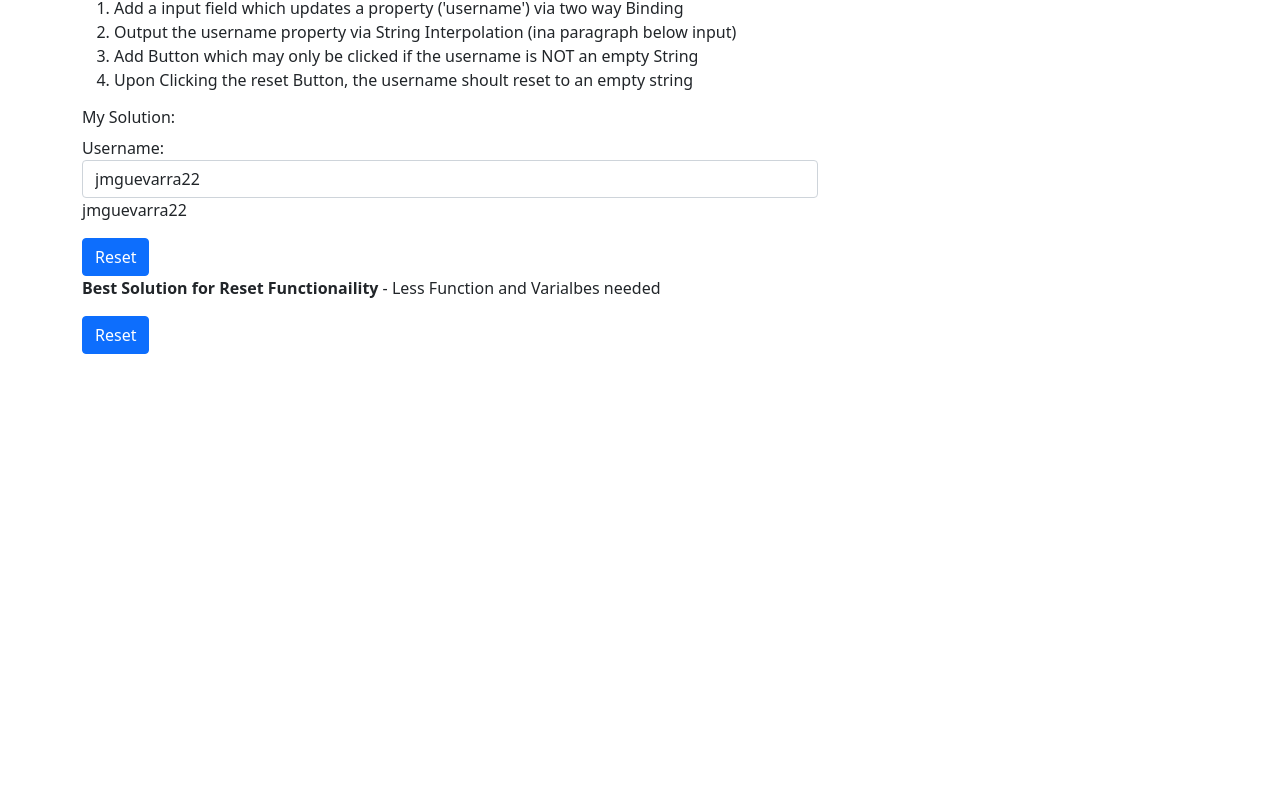
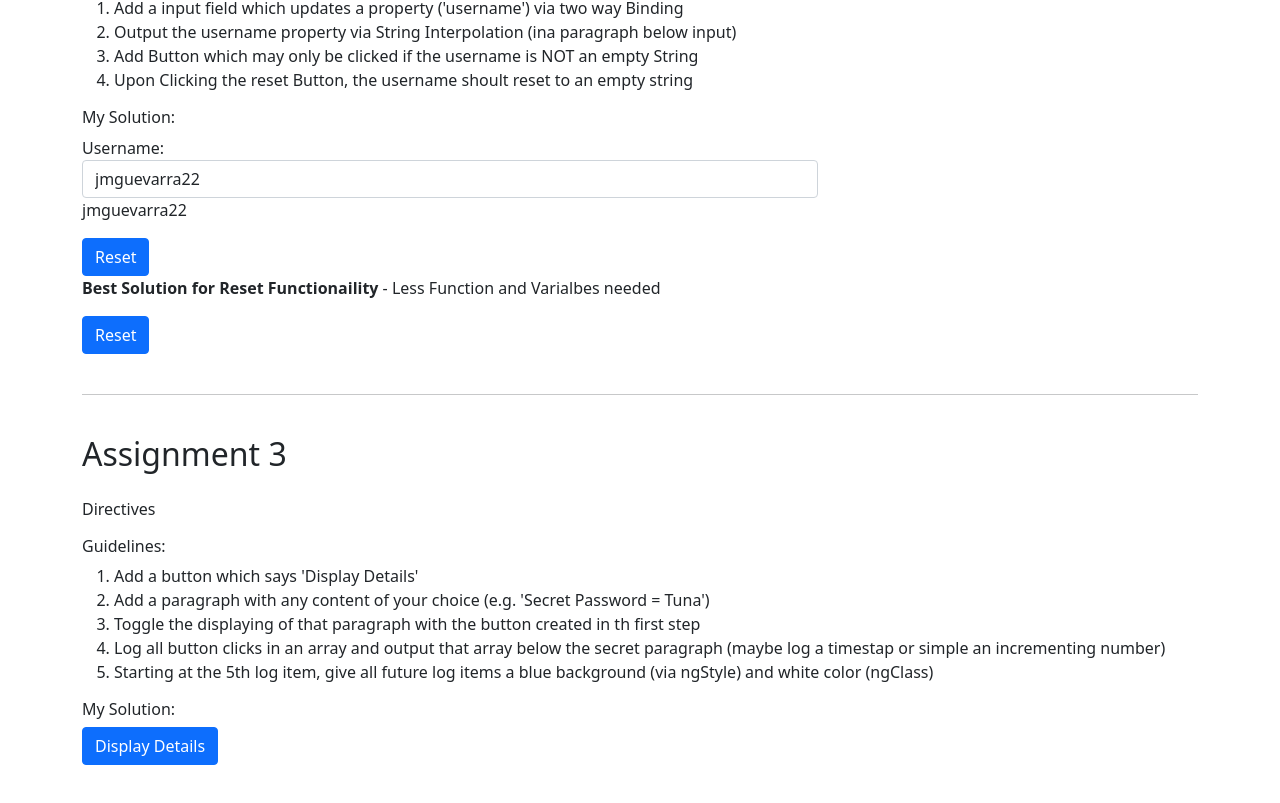
Before and after one commit to jmguevarra/angular-hello-app, an Angular app: page / in a window 1280 px wide. Shown: the part 1237-2040 px from the top of the page. Before the commit the page ends 1615 px from the top, so only its background shows below. Built offline with nearby package versions, Linux system fonts and the light colour scheme.

Commit message:
Assignment 3 - Directives

```diff
--- a/src/app/app.component.html
+++ b/src/app/app.component.html
@@ -23,7 +23,12 @@
     </div>
 
     <hr> <!-- Assignment Section  -->
-    <div class="row assignment-section py-4">
+    <div class="row assignment2-section py-4">
         <app-assignment2></app-assignment2>
     </div>
+
+    <hr> <!-- Assignment Section  -->
+    <div class="row assignment3-section py-4">
+        <app-assignment3></app-assignment3>
+    </div>
 </div>
--- a/src/app/app.module.ts
+++ b/src/app/app.module.ts
@@ -7,6 +7,7 @@ import { SuccessAlertComponent } from './success-alert/success-alert.component';
 import { WarningAlert } from './warning-alert/warning-alert.component';
 import { ServerComponent } from './server/server-component';
 import { Assignment2Component } from './assignment2/assignment2.component';
+import { Assignment3Component } from './assignment3/assignment3.component';
 
 @NgModule({
   declarations: [
@@ -14,7 +15,8 @@ import { Assignment2Component } from './assignment2/assignment2.component';
     SuccessAlertComponent,
     WarningAlert,
     ServerComponent,
-    Assignment2Component
+    Assignment2Component,
+    Assignment3Component
   ],
   imports: [
     BrowserModule,
--- /dev/null
+++ b/src/app/assignment3/assignment3.component.css
@@ -0,0 +1,3 @@
+.text-white{
+    color:white;
+}
--- /dev/null
+++ b/src/app/assignment3/assignment3.component.html
@@ -0,0 +1,24 @@
+<h2 class="mb-4">Assignment 3</h2>
+<p>Directives</p>
+
+<h6>Guidelines: </h6>
+<ol>
+    <li>Add a button which says 'Display Details'</li>
+    <li>Add a paragraph with any content of your choice (e.g. 'Secret Password = Tuna')</li>
+    <li>Toggle the displaying of that paragraph with the button created in th first step</li>
+    <li>Log all button clicks in an array and output that array below the secret paragraph (maybe log a timestap or simple an incrementing number)</li>
+    <li>Starting at the 5th log item, give all future log items a blue background (via ngStyle) and white color (ngClass)</li>
+</ol>
+
+<h6>My Solution: </h6>
+<div class="directives-assignment">
+    <div class="row">
+        <div class="col-lg-8 col-md-10">
+            <input  type="button" value="Display Details" class="btn btn-primary mb-2" (click)="onShowHint()">
+            <p *ngIf="showHint">Password Hint: Your favorite video game.</p>
+            <ul id="ass3-datetime-stamp" class="list-group mt-3">
+                <li class="list-group-item" *ngFor="let dateTime of hintLogs; let i = index;" [attr.data-index]="i" [ngClass]="{ 'text-white': i >= 4 }" [ngStyle]="{'background-color': i >= 4 ? 'cornflowerblue' : 'white' }">{{ dateTime }}</li>
+            </ul>
+        </div>
+    </div>
+</div>
--- /dev/null
+++ b/src/app/assignment3/assignment3.component.ts
@@ -0,0 +1,25 @@
+import { Component, OnInit } from '@angular/core';
+
+@Component({
+  selector: 'app-assignment3',
+  templateUrl: './assignment3.component.html',
+  styleUrls: ['./assignment3.component.css']
+})
+export class Assignment3Component implements OnInit {
+  showHint = false;
+  hintLogs = [];
+
+  constructor() { }
+  ngOnInit(): void {}
+
+  onShowHint(){
+    const dt = new Date(Date.now()),
+    month = dt.toLocaleString('default', {month: 'long'}),
+    dateTimeStamp = `Date: ${month} ${dt.getDate()}, ${dt.getFullYear()} ${dt.getHours()}:${dt.getMinutes()}:${dt.getSeconds()}`;
+
+    this.showHint = true;
+    setTimeout(() => this.showHint = false, 3000);
+    this.hintLogs.push(dateTimeStamp);
+  }
+
+}
```
